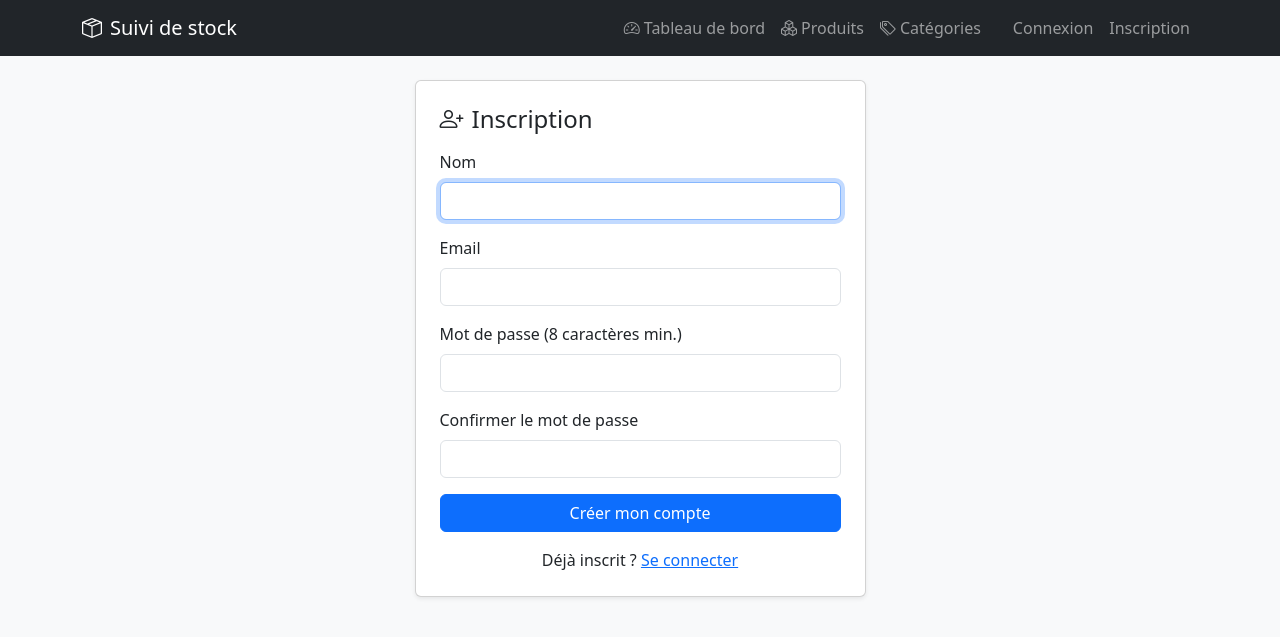
After one commit to Amen0507/gl3-laravel-equipe11-stock, a Laravel app: template resources/views/auth/register.blade.php in a window 1280 px wide. The commit adds this page. Shown: the top 637 px of the page. Run offline with Laravel 12, Linux system fonts and the light colour scheme; the template is opened without the code that fills it, so the values that code supplies are empty.

Commit message:
Ajout des vues de connexion et d'inscription et de la navbar authentifiee

```diff
--- /dev/null
+++ b/resources/views/auth/register.blade.php
@@ -0,0 +1,44 @@
+@extends('layouts.app')
+@section('title', 'Inscription')
+
+@section('content')
+    <div class="row justify-content-center">
+        <div class="col-12 col-md-6 col-lg-5">
+            <div class="card shadow-sm">
+                <div class="card-body p-4">
+                    <h1 class="h4 mb-3"><i class="bi bi-person-plus me-2"></i>Inscription</h1>
+                    <form method="POST" action="{{ route('register') }}">
+                        @csrf
+                        <div class="mb-3">
+                            <label for="name" class="form-label">Nom</label>
+                            <input type="text" id="name" name="name" value="{{ old('name') }}"
+                                   class="form-control @error('name') is-invalid @enderror" autofocus>
+                            @error('name')<div class="invalid-feedback">{{ $message }}</div>@enderror
+                        </div>
+                        <div class="mb-3">
+                            <label for="email" class="form-label">Email</label>
+                            <input type="email" id="email" name="email" value="{{ old('email') }}"
+                                   class="form-control @error('email') is-invalid @enderror">
+                            @error('email')<div class="invalid-feedback">{{ $message }}</div>@enderror
+                        </div>
+                        <div class="mb-3">
+                            <label for="password" class="form-label">Mot de passe (8 caractères min.)</label>
+                            <input type="password" id="password" name="password"
+                                   class="form-control @error('password') is-invalid @enderror">
+                            @error('password')<div class="invalid-feedback">{{ $message }}</div>@enderror
+                        </div>
+                        <div class="mb-3">
+                            <label for="password_confirmation" class="form-label">Confirmer le mot de passe</label>
+                            <input type="password" id="password_confirmation" name="password_confirmation"
+                                   class="form-control">
+                        </div>
+                        <button type="submit" class="btn btn-primary w-100">Créer mon compte</button>
+                    </form>
+                    <p class="text-center mt-3 mb-0">
+                        Déjà inscrit ? <a href="{{ route('login') }}">Se connecter</a>
+                    </p>
+                </div>
+            </div>
+        </div>
+    </div>
+@endsection
--- a/resources/views/layouts/app.blade.php
+++ b/resources/views/layouts/app.blade.php
@@ -34,6 +34,29 @@
                         </a>
                     </li>
                 </ul>
+
+                <ul class="navbar-nav ms-md-3">
+                    @auth
+                        <li class="nav-item d-flex align-items-center text-light me-md-2">
+                            <i class="bi bi-person-circle me-1"></i>{{ Auth::user()->name }}
+                        </li>
+                        <li class="nav-item">
+                            <form method="POST" action="{{ route('logout') }}">
+                                @csrf
+                                <button type="submit" class="btn btn-outline-light btn-sm">
+                                    <i class="bi bi-box-arrow-right me-1"></i>Déconnexion
+                                </button>
+                            </form>
+                        </li>
+                    @else
+                        <li class="nav-item">
+                            <a class="nav-link" href="{{ route('login') }}">Connexion</a>
+                        </li>
+                        <li class="nav-item">
+                            <a class="nav-link" href="{{ route('register') }}">Inscription</a>
+                        </li>
+                    @endauth
+                </ul>
             </div>
         </div>
     </nav>
```
Also changed, not shown: resources/views/auth/login.blade.php (added, +37 -0 lines).
